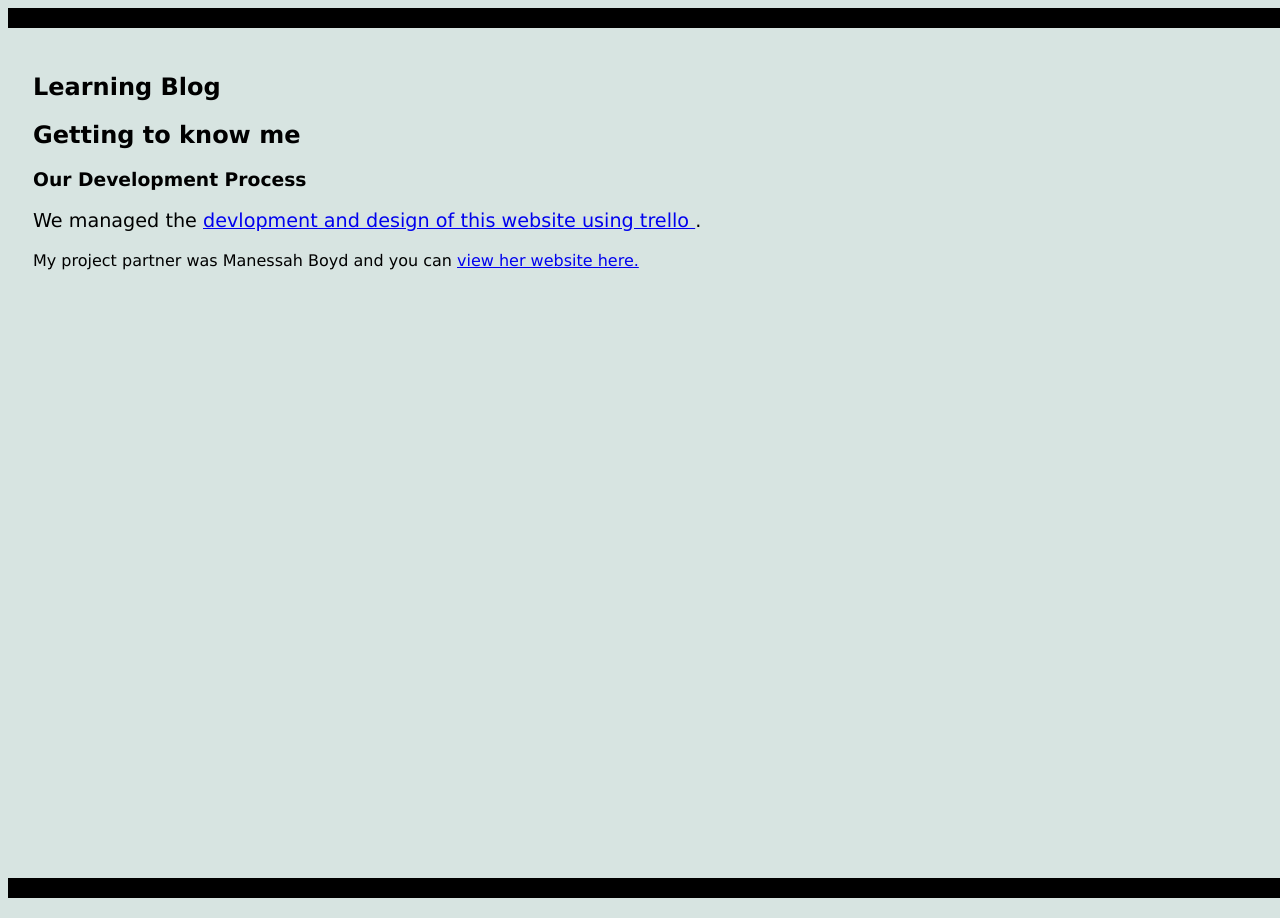
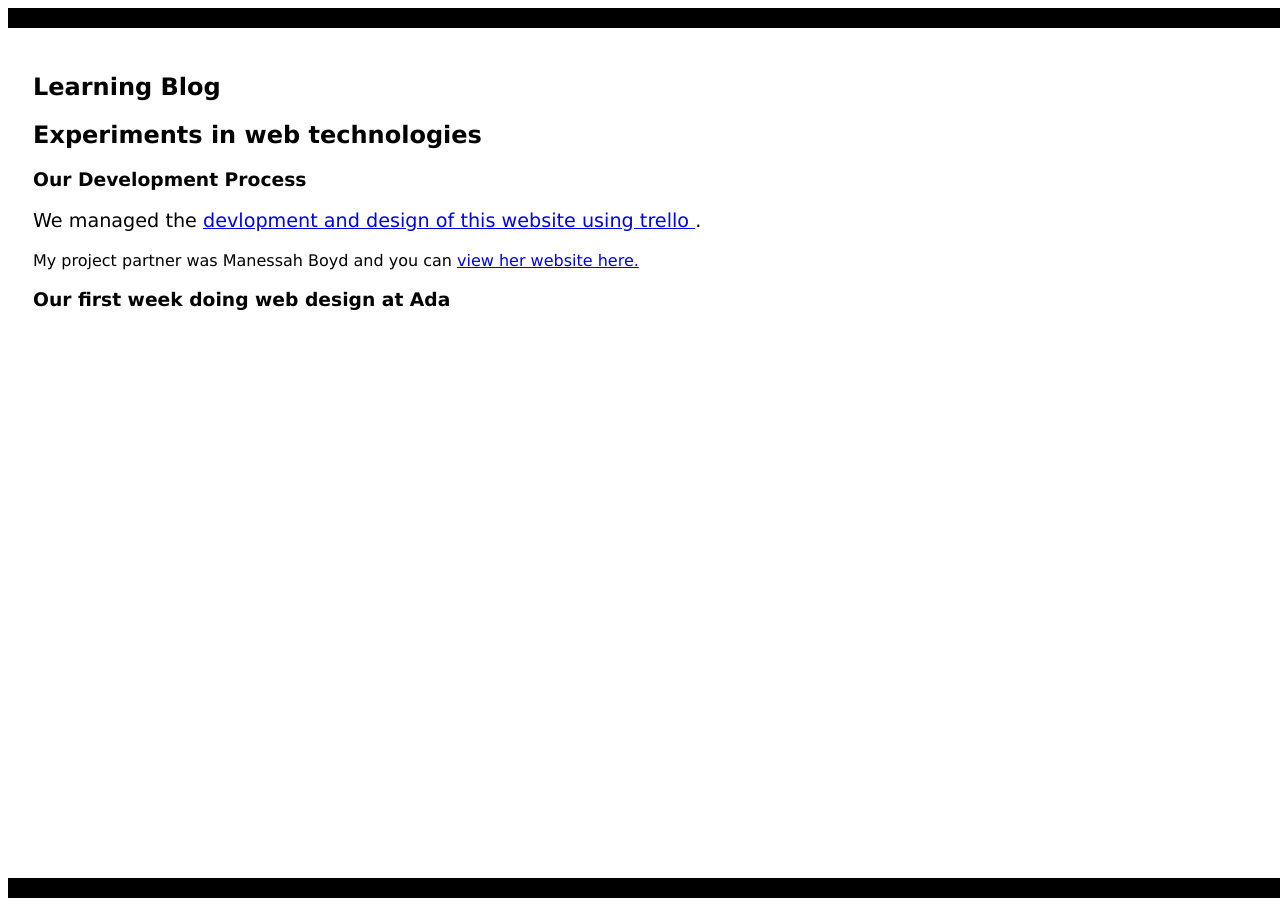
Before and after one commit to harrybarclay19/harrybarclay.me, a plain HTML site: page index.html in a window 1280 px wide. Shown: the part 1720-2638 px from the top of the page. Drawn offline with Linux system fonts and the light colour scheme.

Commit message:
changing background

```diff
--- a/css/master.css
+++ b/css/master.css
@@ -1,5 +1,5 @@
 body {
-  background-color: #d7e4e1;
+  background-color: Porcelain;
   font-family: Verdana, Helvetica, sans-serif;
 }
 
--- a/index.html
+++ b/index.html
@@ -34,7 +34,7 @@
       <section class="page" id="learning-blog">
         <header>
           <h1>Learning Blog</h1>
-          <h2>Getting to know me</h2>
+          <h2>Experiments in web technologies</h2>
         </header>
         <article id="process">
           <h1>Our Development Process</h1>
@@ -47,6 +47,9 @@
           </p>
           <p>My project partner was Manessah Boyd and you can <a href="http://www.mboyd.me/" title="Manessah's Website">view her website here.</a></p>
         </article>
+        <article id="our-first-steps">
+          <h1>Our first week doing web design at Ada</h1>
+        </article>
 
       </section>
 
```
